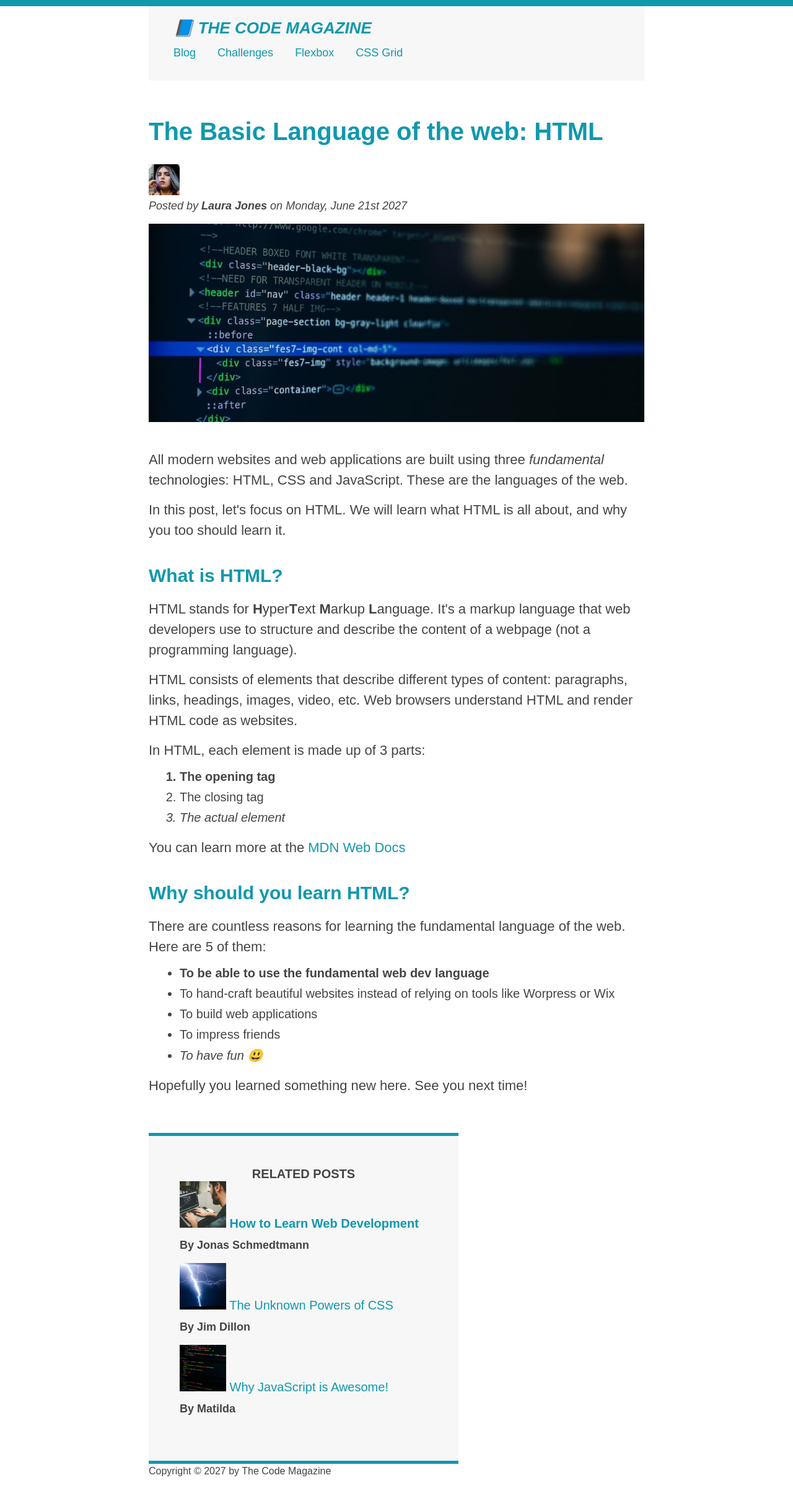
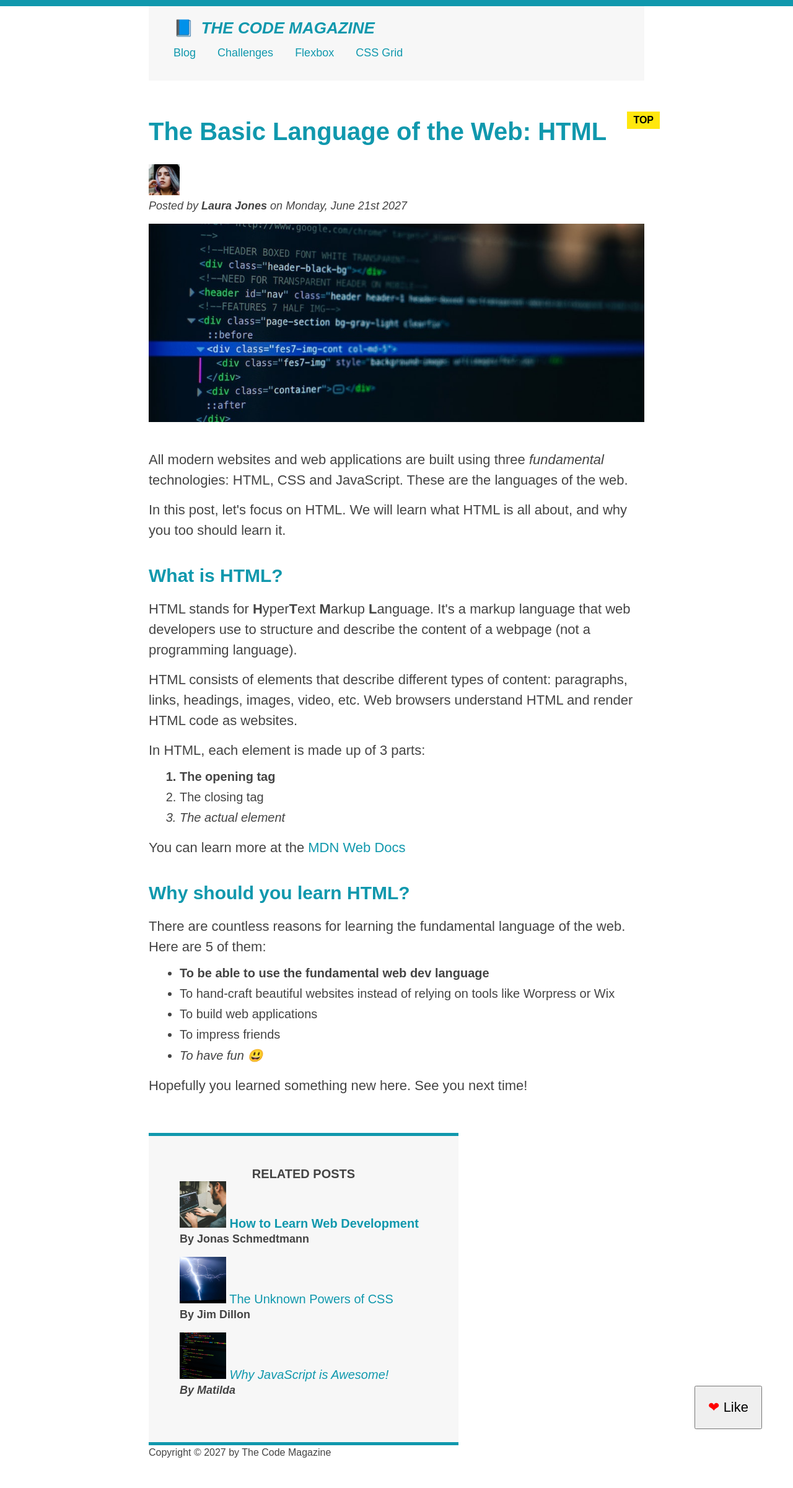
Before and after one commit to Gambit-Rogue83/CSS-Layouts, a plain HTML site: page index.html in a window 1280 px wide. Shown: the whole page at 62% size. After the commit the page ends 2371 px from the top, so only its background shows below. Drawn offline with Linux system fonts and the light colour scheme.

Commit message:
CSS fundamentals complete

```diff
--- a/index.html
+++ b/index.html
@@ -21,7 +21,7 @@
 
     <article>
         <header class="post-header">
-        <h2>The Basic Language of the web: HTML</h2>
+        <h2>The Basic Language of the Web: HTML</h2>
 
             <img src="img/laura-jones.jpg" alt="author's profile picture" width="50" height="50">
             <p id="author">Posted by <strong>Laura Jones</strong> on Monday, June 21st 2027</p>
@@ -70,18 +70,18 @@
         <li>
             <img src="img/related-1.jpg" alt="Learn Web Development Yourself" width="75" height="75">
             <a href="#"> How to Learn Web Development</a>
+            <p class="related-author">By Jonas Schmedtmann</p>
         </li>
-            <p class="related-author">By Jonas Schmedtmann</p>
         <li>
             <img src="img/related-2.jpg" alt="Unleash the potential of CSS" width="75" height="75">
             <a href="#"> The Unknown Powers of CSS</a>
+            <p class="related-author">By Jim Dillon</p>
         </li>
-            <p class="related-author">By Jim Dillon</p>
         <li>
             <img src="img/related-3.jpg" alt="Learn why Javascript is stellar" width="75" height="75">
             <a href="#"> Why JavaScript is Awesome!</a>
+            <p class="related-author">By Matilda</p>
         </li>
-            <p class="related-author">By Matilda</p>
 
         </ul>
     </aside>
@@ -93,5 +93,7 @@
         </p>
     </footer>
     </div>
+
+    <button>❤ Like</button>
 </body>
 </html>
--- a/style.css
+++ b/style.css
@@ -8,6 +8,7 @@ body {
     font-family: sans-serif;
     color: #444;
     border-top: 10px solid #1098ad;
+    position: relative;
 }
 
 .container {
@@ -25,6 +26,7 @@ body {
 nav {
     font-size: 18px;
     margin-top: 4px;
+    /* text-align: center; */
 }
 
 article {
@@ -162,6 +164,40 @@ nav a:link:last-child {
     margin-right: 0;
 }
 
+button {
+    font-size: 22px;
+    padding: 20px;
+    cursor: pointer;
+    position: absolute;
+    bottom: 50px;
+    right: 50px;
+}
+
+button::first-letter {
+    color: red;
+}
+
+h1::first-letter {
+    font-style: normal;
+    margin-right: 5px;
+}
+
+h2 {
+    position: relative;
+}
+
+h2::after {
+    content: "TOP";
+    background-color: #ffe70e;
+    color: #000;
+    font-size: 16px;
+    font-weight: bold;
+    display: inline-block;
+    padding: 5px 10px;
+    position: absolute;
+    top: -10px;
+    right: -25px;
+}
 /* Conflict examples */
 /* #copyright {
     color: red;
@@ -178,3 +214,8 @@ footer p {
 .text {
     color: yellow;
 } */
+
+/* ADJACENT SIBLING EXAMPLE */
+/* h3 + p::first-line {
+    color: red;
+} */
```
